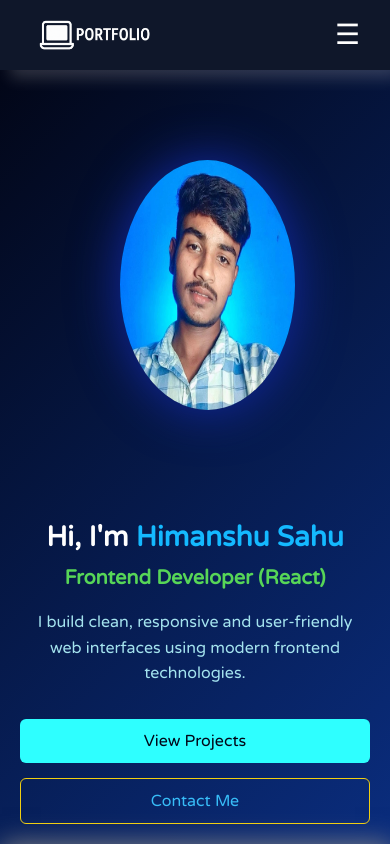
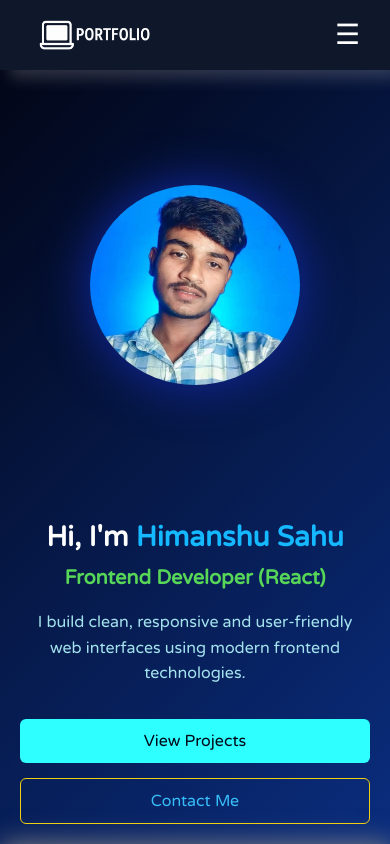
Before and after one commit to himanshu928/Portfolio-, a React (Vite) app: page / in a window 390 px wide. Shown: the top 844 px of the page. Built offline with nearby package versions, Linux system fonts and the light colour scheme.

Commit message:
feat: making hero section more responsive

```diff
--- a/src/Styles/HeroSection.css
+++ b/src/Styles/HeroSection.css
@@ -202,11 +202,10 @@
     margin: 20px auto
   }
   .hero-right .hero-image img {
-    width: 380px;
-    height: 250px;
+    width: 300px;
+    height: 200px;
+    /* text-align: center; */
+    margin-left: 0px;
   }
-  .hero-right{
-    margin-right: 100px;
 
-  }
 }
```
